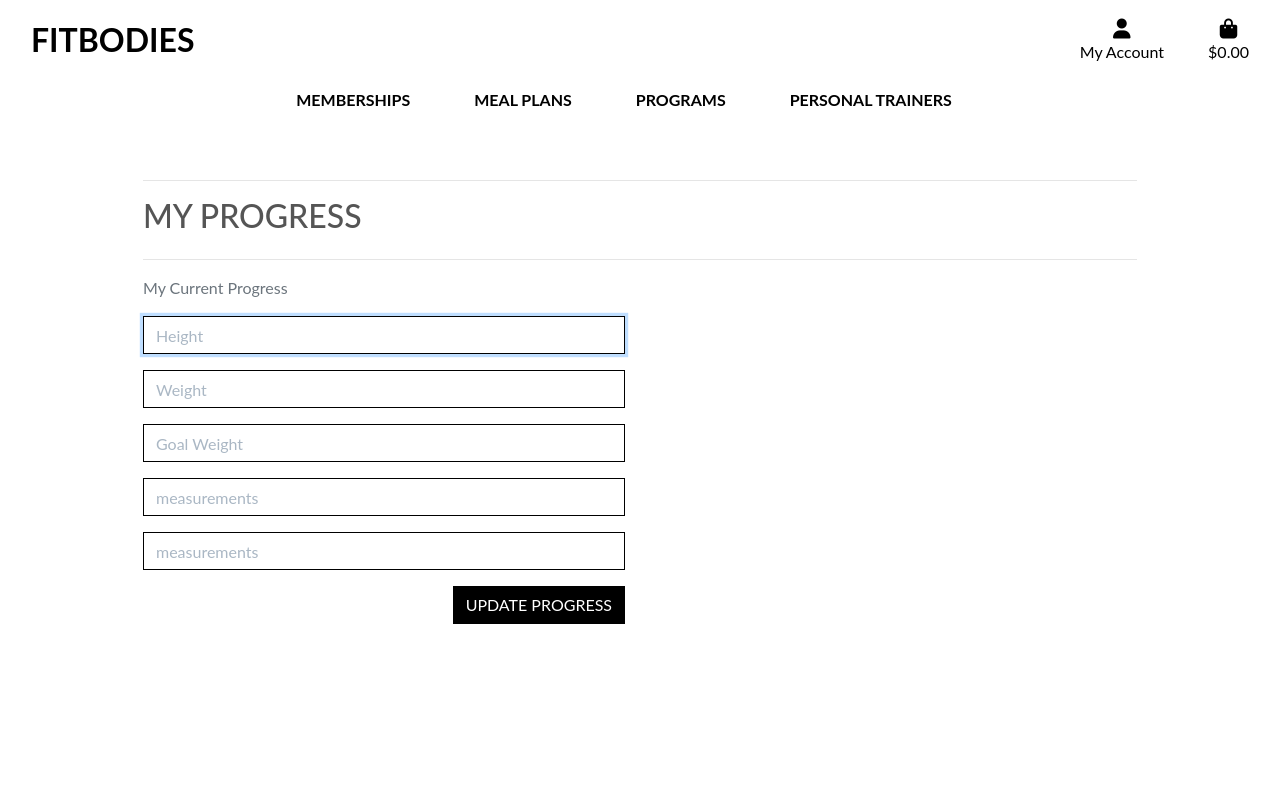
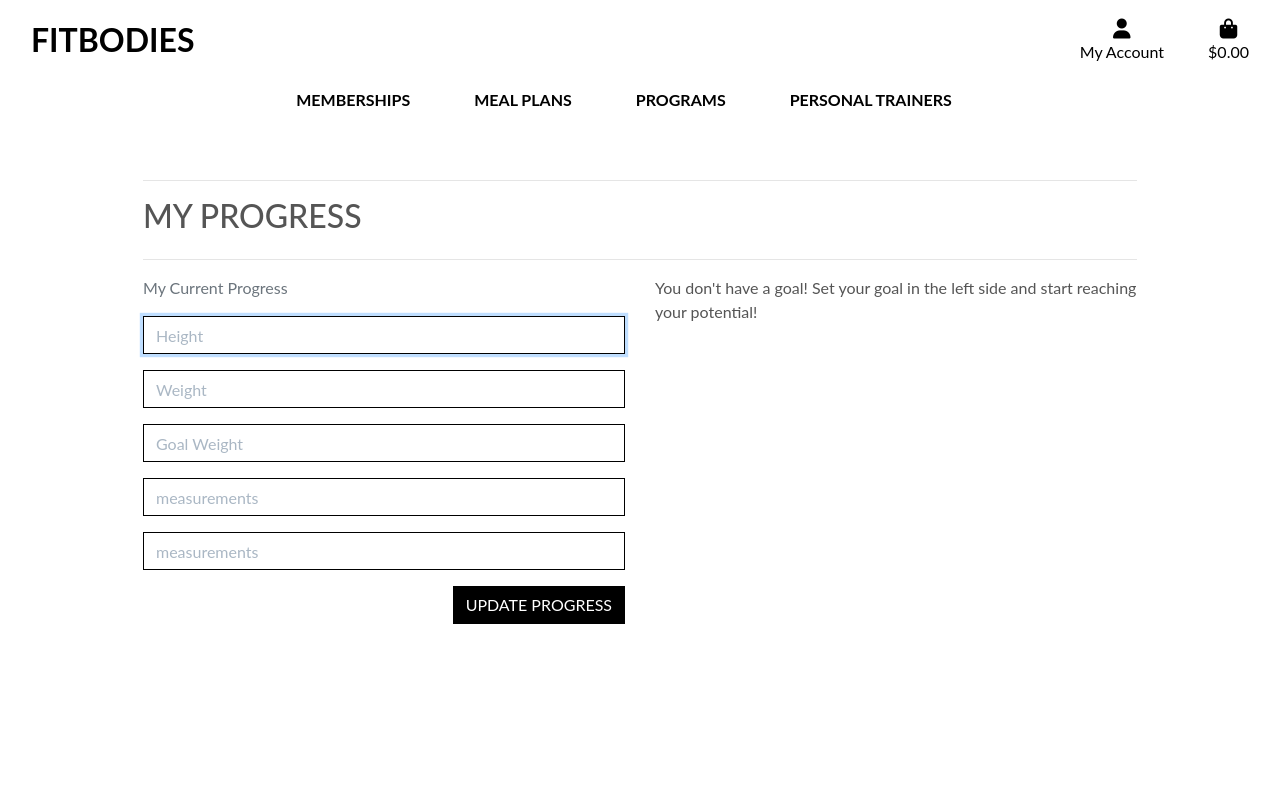
Before and after one commit to rfpotrero/fitbodies, a Django app: template progress/templates/progress/progress.html in a window 1280 px wide. Run offline with Django 3.2, Linux system fonts and the light colour scheme; the template is opened without the code that fills it: values that come from a table or form of the project are taken from there, others are empty; parts of the project's set-up code (start-up, migrations or seed data) failed here and were passed over; some libraries are stand-ins or nearby versions.

Commit message:
feat: add weight_goal to template and view_progres
Adding weight_goal to template and goal so users will know how
many kilos are away from their target. #65

```diff
--- a/progress/templates/progress/progress.html
+++ b/progress/templates/progress/progress.html
@@ -33,6 +33,11 @@
                 </form>
             </div>
             <div class="col-12 col-lg-6">
+            {% if user_progress.weight_goal %}
+                <p>Your goal weight is, you are {{ kilos_to_go}} kilos away! Keep going! </p>
+            {% else %}
+                <p>You don't have a goal! Set your goal in the left side and start reaching your potential!</p>
+            {% endif%}
 
             </div>
         </div>
--- a/progress/views.py
+++ b/progress/views.py
@@ -21,6 +21,7 @@ def view_progress(request):
                 user_progress.chest = form.cleaned_data['chest']
                 user_progress.waist = form.cleaned_data['waist']
                 user_progress.save()  # Update the exisitng info.
+                kilos_to_go = int(user_progress.weight_goal) - int(user_progress.weight)
                 messages.success(request, 'Profile updated successfully')
             except UserProgress.DoesNotExist:
                 # create a new UserProgress object if none exists
@@ -31,11 +32,14 @@ def view_progress(request):
                 chest=form.cleaned_data['chest'],
                 waist=form.cleaned_data['waist'])
                 user_progress.save()
+                kilos_to_go = int(user_progress.weight_goal) - int(user_progress.weight)
                 messages.success(request, 'Profile updated successfully')
 
             template = 'progress/progress.html'
             context = {
                 'form': form,
+                'user_progress': user_progress,
+                'kilos_to_go': kilos_to_go
             }
 
             return render(request, template, context)
@@ -46,10 +50,10 @@ def view_progress(request):
     except UserProgress.DoesNotExist:
         #if request method is GET AND no UserProgress display the empty form
         form = UserProgressForm()
-
     context = {
         'form': form,
         'user_progress': user_progress,
+        'kilos_to_go': kilos_to_go
     }
     template = 'progress/progress.html'
     return render(request, template, context)
```
